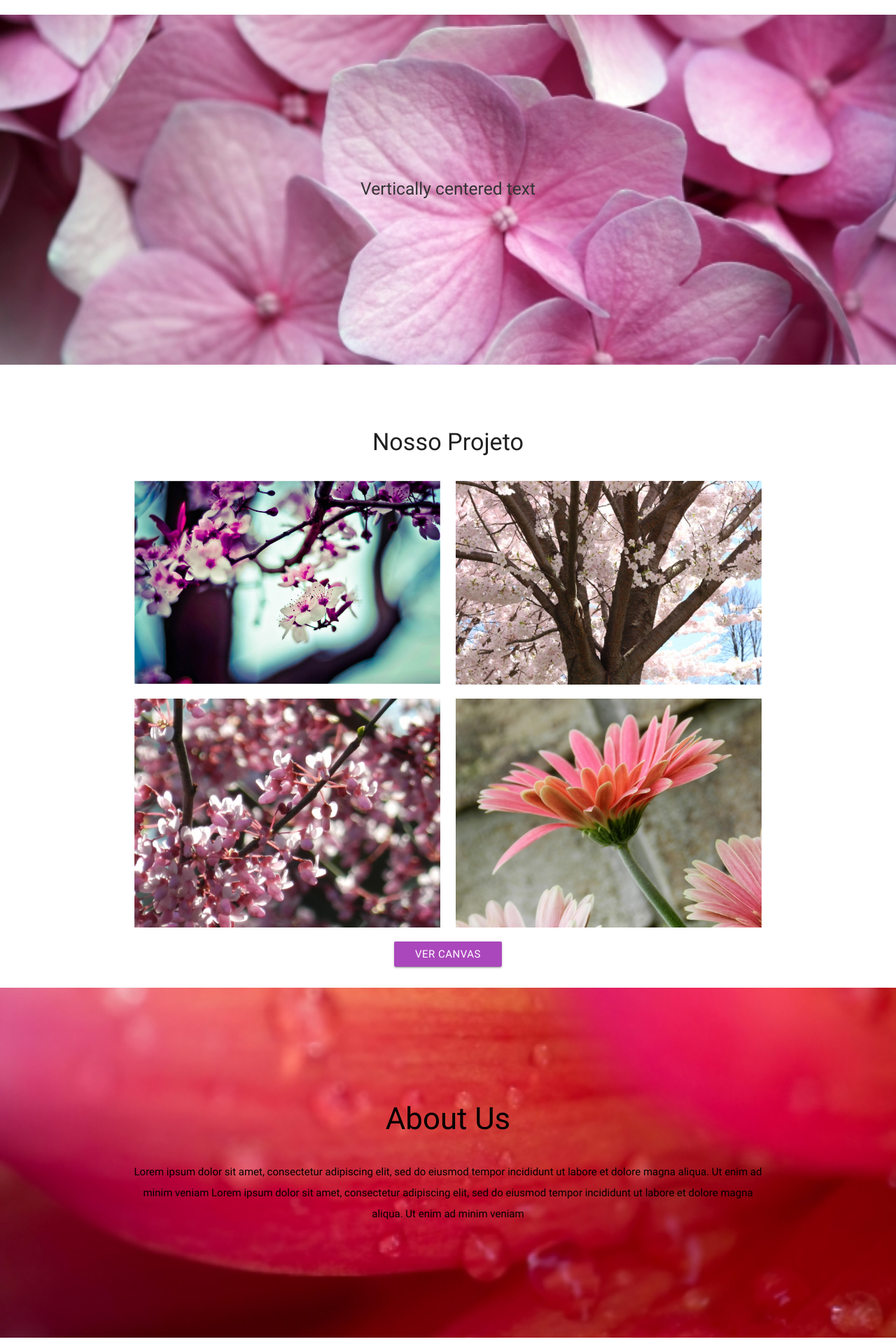
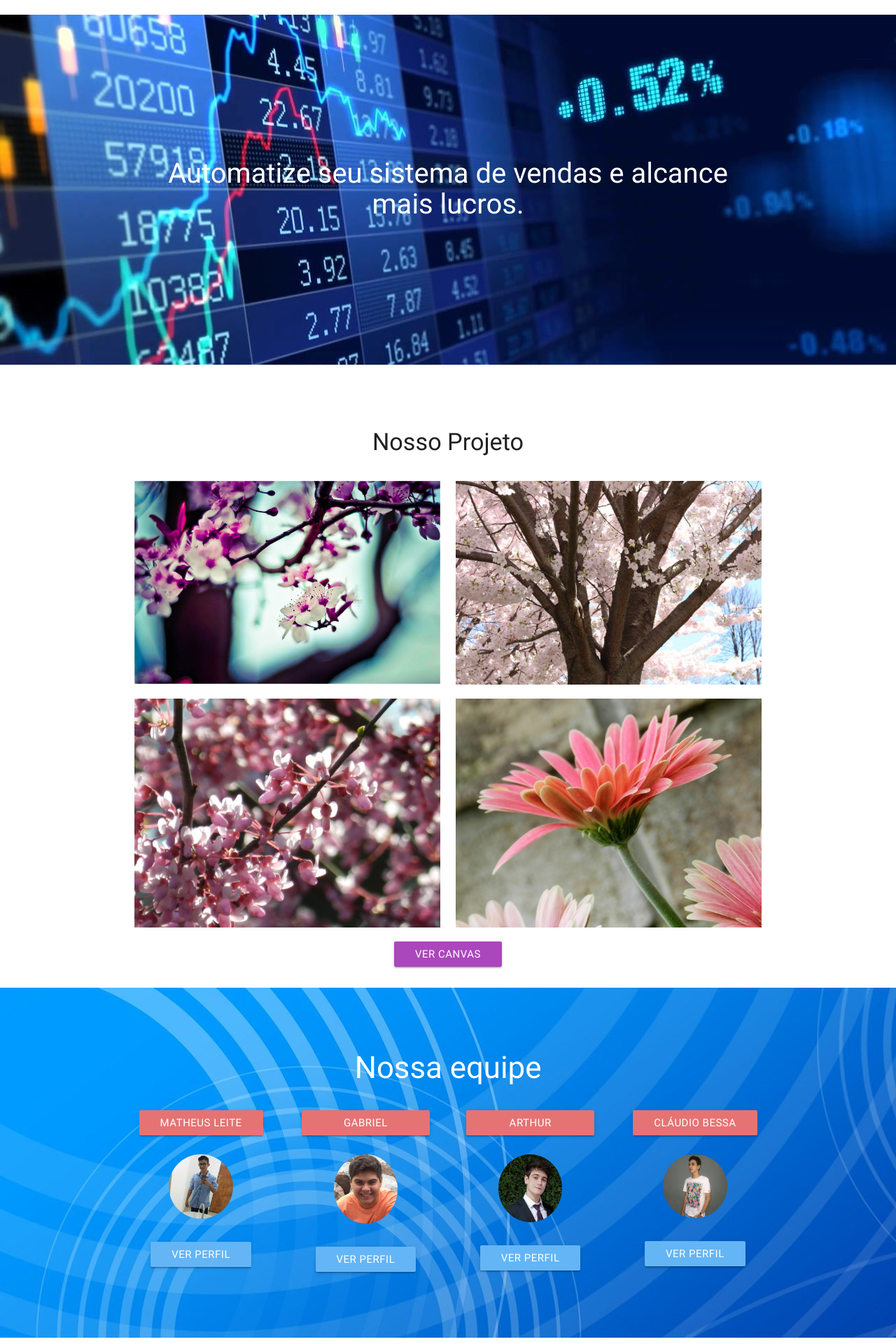
Before and after one commit to itzmatheus/projetointegradorp1, a Django app: page / in a window 1280 px wide. Shown: the part 920-2840 px from the top of the page at 70% size. Run offline with Django 3.2, Linux system fonts and the light colour scheme; some libraries are stand-ins or nearby versions.

Commit message:
Adicionado equipe

```diff
--- a/landingpage/templates/index.html
+++ b/landingpage/templates/index.html
@@ -100,11 +100,11 @@
     <div class="section no-pad-bot">
       <div class="container">
         <div class="row center">
-          <h5 class="header col s12" style="color: #333;">Vertically centered text</h5>
+          <h5 class="header col s12" style="color: white; font-size: 40px;">Automatize seu sistema de vendas e alcance mais lucros.</h5>
         </div>
       </div>
     </div>
-    <div class="parallax"><img src="{% static 'images/1412019519aax7e.jpg' %}" alt="img"></div>
+    <div class="parallax"><img src="{% static 'images/dream-infrared-meadow-2220-824x550.jpg' %}" alt="img"></div>
   </div>
 
   <div class="container section scrollspy" id="projects">
@@ -144,16 +144,50 @@
       <div class="container">
         <div class="center row col s3">
 
-        	<h3>About Us</h3>
+        	<h3 class="white-text">Nossa equipe</h3>
        </div>
         <div class="center row col s12">
-        	<p>Lorem ipsum dolor sit amet, consectetur adipiscing elit, sed do eiusmod tempor incididunt ut labore et dolore magna aliqua. Ut enim ad minim veniam
-        		Lorem ipsum dolor sit amet, consectetur adipiscing elit, sed do eiusmod tempor incididunt ut labore et dolore magna aliqua. Ut enim ad minim veniam</p>
+          <!---->
+          <!--   Icon Section   -->
+      <div class="row">
+        <div class="col s12 m3">
+          <div class="icon-block">
+            <button class="btn waves-effect waves-light red lighten-2 ">Matheus Leite</button>
+            <h2 class="center"><img class="circle responsive-img" src="{% static 'images/profile1.jpg' %}" width="50%"></h2>
+            <a href="#modal2" class="waves-effect btn modal-trigger waves-light blue lighten-2" style="color: white">VER PERFIL</a>
+          </div>
+        </div>
+
+        <div class="col s12 m3">
+          <div class="icon-block">
+            <button class="btn waves-effect waves-light red lighten-2 ">Gabriel Andrade</button>
+            <h2 class="center"><img class="circle responsive-img" src="{% static 'images/profile2.jpg' %}" width="50%"></h2>
+            <a href="#modal3" class="waves-effect btn modal-trigger waves-light blue lighten-2" style="color: white">VER PERFIL</a>
+          </div>
+        </div>
+
+        <div class="col s12 m3">
+          <div class="icon-block">
+            <button class="btn waves-effect waves-light red lighten-2 ">Arthur Vasconcellos</button>
+            <h2 class="center"><img class="circle responsive-img" src="{% static 'images/profile3.png' %}" width="50%"></h2>
+            <a href="#modal4" class="waves-effect btn modal-trigger waves-light blue lighten-2" style="color: white">VER PERFIL</a>
+          </div>
+        </div>
+
+        <div class="col s12 m3">
+          <div class="icon-block">
+            <button class="btn waves-effect waves-light red lighten-2 ">Cláudio Bessa</button>
+            <h2 class="center"><img class="circle responsive-img" src="{% static 'images/profile4.jpg' %}" width="50%"></h2>
+            <a href="#modal5" class="waves-effect btn modal-trigger waves-light blue lighten-2" style="color: white">VER PERFIL</a>
+          </div>
+        </div>
+      </div>
+          <!---->
        </div>
 
       </div>
     </div>
-    <div class="parallax"><img src="{% static 'images/1423255813yuwjj.jpg' %}" alt="img"></div>
+    <div class="parallax"><img src="{% static 'images/imagem7.jpg' %}" alt="img"></div>
   </div>
 
 
@@ -241,6 +275,80 @@
     </div>
   </div>
 </div>
+<!-- Modal Structure Matheus-->
+<div id="modal2" class="modal deep-purple">
+  <div class="modal-content center white-text">
+    <h5>Nome: Matheus Leite</h5>
+    <img src="{% static 'images\profile1.jpg' %}" width="20%" alt="" class="circle responsive-img"> <!-- notice the "circle" class -->
+    <h5>Matrícula: 1720020805</h5>
+    <h5>Curso: Ciência da Computação</h5>
+    <h5>Email: matheusjoselfm@gmail.com</h5>
+    <h5>Telefone: (83) 993718506</h5>
+    <h5>Linkedin: <a href="https://www.linkedin.com/in/matheus-jose-leite/" style="color: white;">Clique aqui</a></h5>
+    <h5>Função: Desenvolvedor Web</h5>
+  </div>
+  <div class="modal-footer deep-purple darken-2">
+    <div class="center">
+        <a class="btn-flat waves-effect modal-close red accent-2 white-text"><i class="material-icons left">cancel</i> FECHAR</a>
+    </div>
+  </div>
+</div>
+
+<!-- Modal Structure Gabriel-->
+<div id="modal3" class="modal deep-purple">
+  <div class="modal-content center white-text">
+    <h5>Nome: Gabriel Andrade</h5>
+    <img src="{% static 'images\profile2.jpg' %}" width="20%" alt="" class="circle responsive-img"> <!-- notice the "circle" class -->
+    <h5>Matrícula: 1810021814</h5>
+    <h5>Curso: Ciência da Computação</h5>
+    <h5>Email: gabrielcandrade01@gmail.com</h5>
+    <h5>Telefone: (83) 999903160</h5>
+    <h5>Linkedin: <a href="https://www.linkedin.com/in/gabrielcandradecg/" style="color: white;">Clique aqui</a></h5>
+    <h5>Função: Desenvolvedor Full-stack</h5>
+  </div>
+  <div class="modal-footer deep-purple darken-2">
+    <div class="center">
+        <a class="btn-flat waves-effect modal-close red accent-2 white-text"><i class="material-icons left">cancel</i> FECHAR</a>
+    </div>
+  </div>
+</div>
+
+<!-- Modal Structure Arthur-->
+<div id="modal4" class="modal deep-purple">
+  <div class="modal-content center white-text">
+    <h5>Nome: Arthur Vasconcellos</h5>
+    <img src="{% static 'images\profile3.png' %}" width="20%" alt="" class="circle responsive-img"> <!-- notice the "circle" class -->
+    <h5>Matrícula: 1620016556</h5>
+    <h5>Curso: Ciência da Computação</h5>
+    <h5>Email: contatoarthursilveira@gmail.com</h5>
+    <h5>Telefone: (83) 999080301</h5>
+    <h5>Linkedin: <a href="https://www.linkedin.com/in/arthurvasconcellospb/" style="color: white;">Clique aqui</a></h5>
+    <h5>Função: Front-end developer</h5>
+  </div>
+  <div class="modal-footer deep-purple darken-2">
+    <div class="center">
+        <a class="btn-flat waves-effect modal-close red accent-2 white-text"><i class="material-icons left">cancel</i> FECHAR</a>
+    </div>
+  </div>
+</div>
+
+<!-- Modal Structure Claudio-->
+<div id="modal5" class="modal deep-purple">
+  <div class="modal-content center white-text">
+    <h5>Nome: Cláudio Bessa</h5>
+    <img src="{% static 'images\profile4.jpg' %}" width="20%" alt="" class="circle responsive-img"> <!-- notice the "circle" class -->
+    <h5>Matrícula: 1810022607</h5>
+    <h5>Curso: Ciência da Computação</h5>
+    <h5>Email: claudiobmontenegro@gmail.com</h5>
+    <h5>Telefone: (83) 996540306</h5>
+    <h5>Linkedin: <a href="https://www.linkedin.com/in/cláudio-bessa-montenegro-48a153162/" style="color: white;">Clique aqui</a></h5>
+  </div>
+  <div class="modal-footer deep-purple darken-2">
+    <div class="center">
+        <a class="btn-flat waves-effect modal-close red accent-2 white-text"><i class="material-icons left">cancel</i> FECHAR</a>
+    </div>
+  </div>
+</div>
 
   <!--  Scripts-->
   <script src="https://code.jquery.com/jquery-2.1.1.min.js"></script>
```
Also changed, not shown: other parts of landingpage/templates/index.html (+1 -1 lines), static/images/imagem4.jpg (added), static/images/imagem6.png (added), static/images/imagem7.jpg (added), static/images/profile1.jpg (added), static/images/profile2.jpg (added), static/images/profile3.png (added), static/images/profile4.jpg (added), 2 other files.
